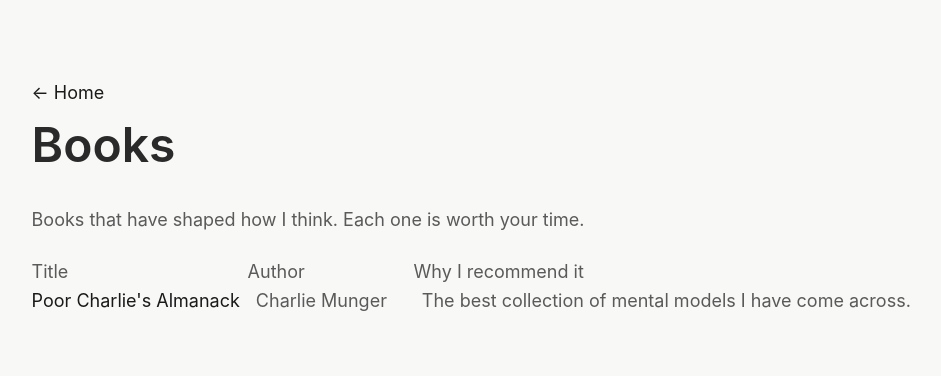
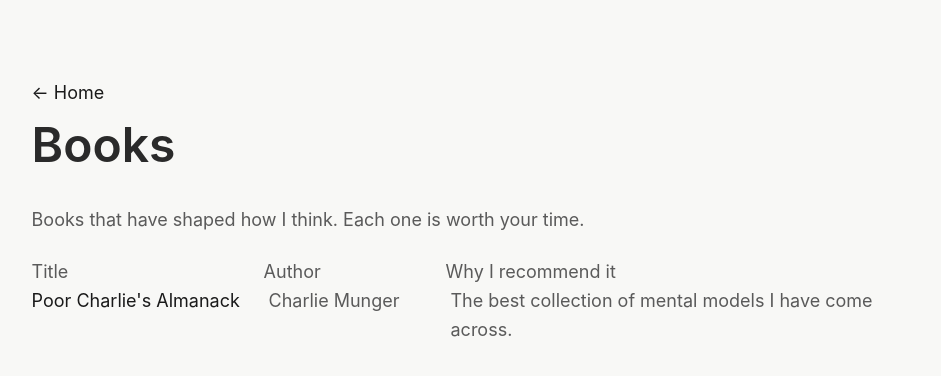
Before and after one commit to juleschasles/juleschasles-website, a Next.js app: page /books in a window 1280 px wide. Shown: the top 376 px of the page, without its empty margins (166-1107 px from the left). Built offline with nearby package versions, Linux system fonts and the light colour scheme.

Commit message:
Increase book row gap to 32px

```diff
--- a/app/books/page.tsx
+++ b/app/books/page.tsx
@@ -23,7 +23,7 @@ export default function BooksPage() {
           <p className="text-[#5A5A5A] text-sm">No books yet. Coming soon.</p>
         ) : (
           <div>
-            <div className="flex items-baseline gap-4 mb-4" style={{ columnGap: '16px' }}>
+            <div className="flex items-baseline gap-4 mb-4" style={{ columnGap: '32px' }}>
               <span className="text-xs text-[#5A5A5A] tracking-wide" style={{ minWidth: '200px' }}>Title</span>
               <span className="text-xs text-[#5A5A5A] tracking-wide" style={{ minWidth: '150px' }}>Author</span>
               <span className="text-xs text-[#5A5A5A] tracking-wide">Why I recommend it</span>
@@ -36,7 +36,7 @@ export default function BooksPage() {
                   href={book.amazonUrl}
                   target="_blank"
                   rel="noopener noreferrer"
-                  className="flex items-baseline hover:opacity-70 transition-opacity no-underline w-full" style={{ gap: '16px' }}
+                  className="flex items-baseline hover:opacity-70 transition-opacity no-underline w-full" style={{ gap: '32px' }}
                 >
                   <span className="text-sm font-semibold whitespace-nowrap" style={{ minWidth: '200px' }}>{book.title}</span>
                   <span className="text-sm text-[#5A5A5A] whitespace-nowrap" style={{ minWidth: '150px' }}>{book.author}</span>
@@ -45,7 +45,7 @@ export default function BooksPage() {
                   )}
                 </a>
               ) : (
-                <div key={book.slug} className="flex items-baseline w-full" style={{ gap: '16px' }}>
+                <div key={book.slug} className="flex items-baseline w-full" style={{ gap: '32px' }}>
                   <span className="text-sm font-semibold whitespace-nowrap" style={{ minWidth: '200px' }}>{book.title}</span>
                   <span className="text-sm text-[#5A5A5A] whitespace-nowrap" style={{ minWidth: '150px' }}>{book.author}</span>
                   {book.note && (
```
